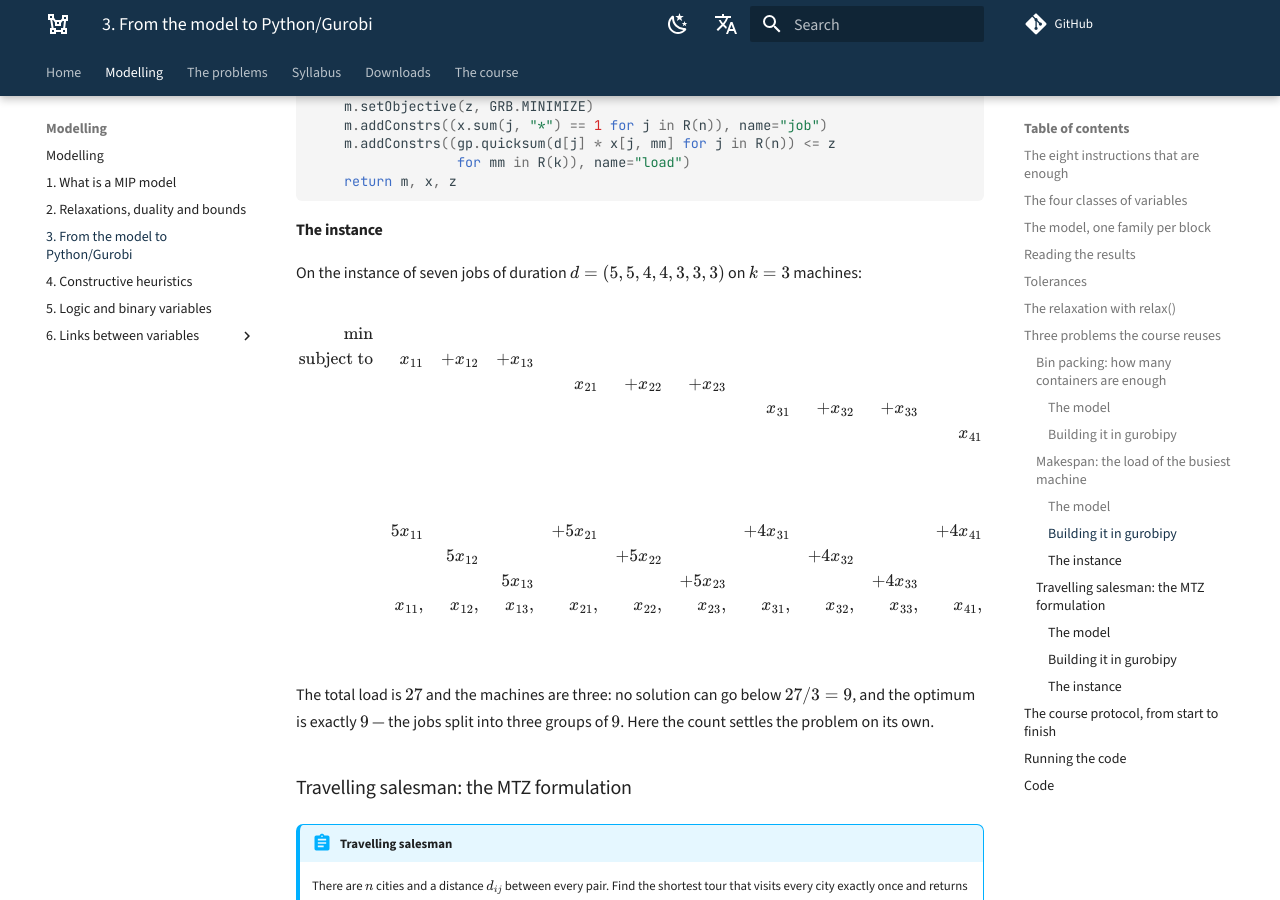
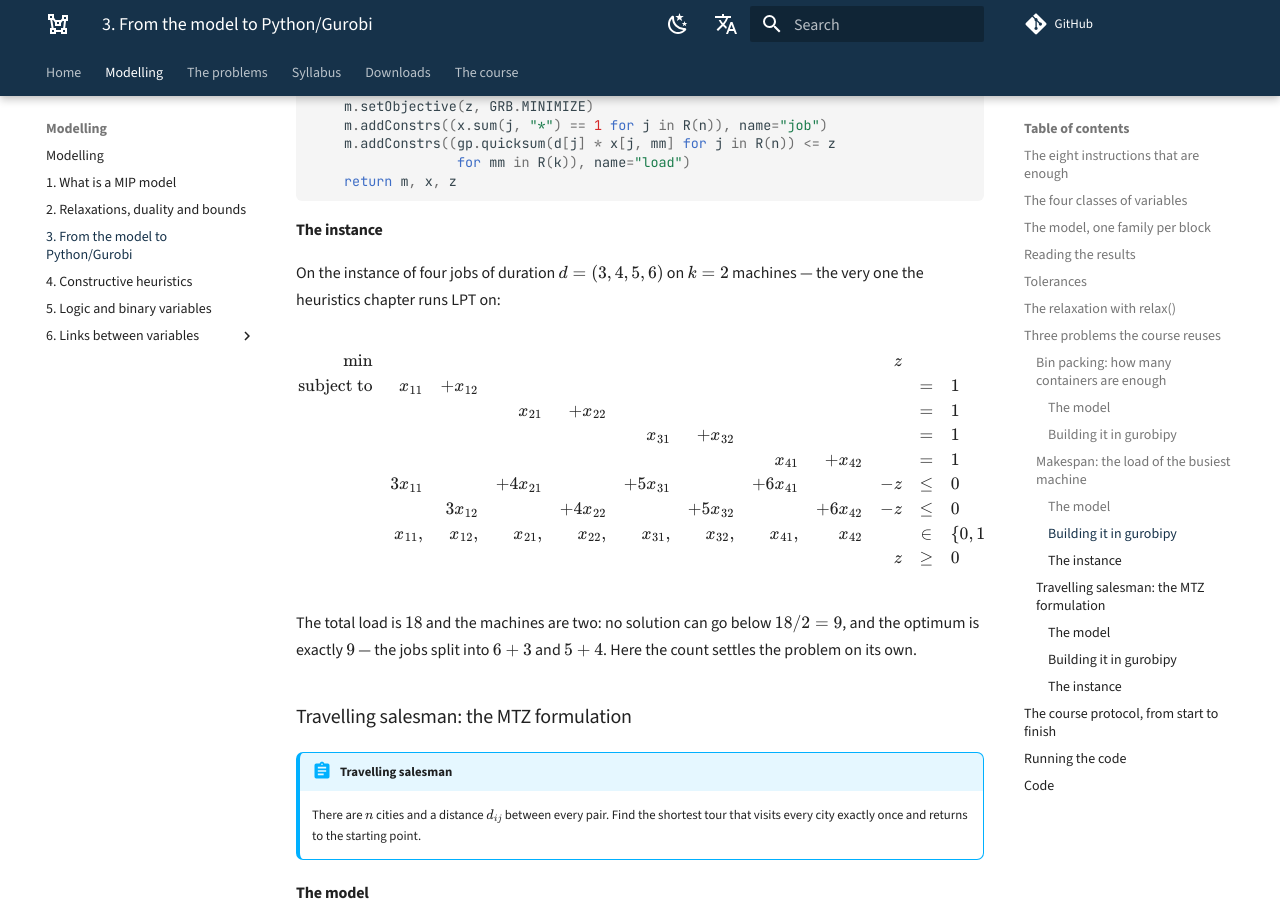
Before and after one commit to fabiofurini/mip-modelling, an MkDocs documentation site: the page built from docs/modelling-3.md, in a window 1280 px wide and 900 px high, scrolled down 7559 px. Built offline with MkDocs 1.6.1 and Material for MkDocs 9.7.7, drawn with Linux system fonts in a browser that asks for light colours; comment, search, counter and statistics services are not loaded.

Commit message:
The makespan goes down to four jobs on two machines
It had stayed the largest of the three, twenty-two variables against fifteen for
the other two. It now uses the four jobs of duration 3, 4, 5 and 6 on two
machines: nine variables, and it is exactly the example on which the heuristics
chapter compares the natural order with LPT. The optimum stays 9, and the count
18/2 reaches it.

Co-Authored-By: Claude Opus 5 <noreply@anthropic.com>

```diff
--- a/docs/modelling-3.md
+++ b/docs/modelling-3.md
@@ -332,28 +332,24 @@ def modello_cmax(d, k):
 
 #### The instance
 
-On the instance of seven jobs of duration $d = (5, 5, 4, 4, 3, 3, 3)$ on
-$k = 3$ machines:
+On the instance of four jobs of duration $d = (3, 4, 5, 6)$ on $k = 2$ machines
+— the very one the heuristics chapter runs LPT on:
 
 <!-- modello-esteso: cap06_cmax -->
 
 <div class="modello-esteso largo" markdown>
 
 $$
-\begin{array}{rrrrrrrrrrrrrrrrrrrrrrr c l}
-\min &  &  &  &  &  &  &  &  &  &  &  &  &  &  &  &  &  &  &  &  &  & z &  & \\
-\text{subject to} & x_{11} & +x_{12} & +x_{13} &  &  &  &  &  &  &  &  &  &  &  &  &  &  &  &  &  &  &  & = & 1\\
- &  &  &  & x_{21} & +x_{22} & +x_{23} &  &  &  &  &  &  &  &  &  &  &  &  &  &  &  &  & = & 1\\
- &  &  &  &  &  &  & x_{31} & +x_{32} & +x_{33} &  &  &  &  &  &  &  &  &  &  &  &  &  & = & 1\\
- &  &  &  &  &  &  &  &  &  & x_{41} & +x_{42} & +x_{43} &  &  &  &  &  &  &  &  &  &  & = & 1\\
- &  &  &  &  &  &  &  &  &  &  &  &  & x_{51} & +x_{52} & +x_{53} &  &  &  &  &  &  &  & = & 1\\
- &  &  &  &  &  &  &  &  &  &  &  &  &  &  &  & x_{61} & +x_{62} & +x_{63} &  &  &  &  & = & 1\\
- &  &  &  &  &  &  &  &  &  &  &  &  &  &  &  &  &  &  & x_{71} & +x_{72} & +x_{73} &  & = & 1\\
- & 5x_{11} &  &  & +5x_{21} &  &  & +4x_{31} &  &  & +4x_{41} &  &  & +3x_{51} &  &  & +3x_{61} &  &  & +3x_{71} &  &  & -z & \le & 0\\
- &  & 5x_{12} &  &  & +5x_{22} &  &  & +4x_{32} &  &  & +4x_{42} &  &  & +3x_{52} &  &  & +3x_{62} &  &  & +3x_{72} &  & -z & \le & 0\\
- &  &  & 5x_{13} &  &  & +5x_{23} &  &  & +4x_{33} &  &  & +4x_{43} &  &  & +3x_{53} &  &  & +3x_{63} &  &  & +3x_{73} & -z & \le & 0\\
- & x_{11}, & x_{12}, & x_{13}, & x_{21}, & x_{22}, & x_{23}, & x_{31}, & x_{32}, & x_{33}, & x_{41}, & x_{42}, & x_{43}, & x_{51}, & x_{52}, & x_{53}, & x_{61}, & x_{62}, & x_{63}, & x_{71}, & x_{72}, & x_{73} &  & \in & \{0, 1\}\\
- &  &  &  &  &  &  &  &  &  &  &  &  &  &  &  &  &  &  &  &  &  & z & \ge & 0
+\begin{array}{rrrrrrrrrr c l}
+\min &  &  &  &  &  &  &  &  & z &  & \\
+\text{subject to} & x_{11} & +x_{12} &  &  &  &  &  &  &  & = & 1\\
+ &  &  & x_{21} & +x_{22} &  &  &  &  &  & = & 1\\
+ &  &  &  &  & x_{31} & +x_{32} &  &  &  & = & 1\\
+ &  &  &  &  &  &  & x_{41} & +x_{42} &  & = & 1\\
+ & 3x_{11} &  & +4x_{21} &  & +5x_{31} &  & +6x_{41} &  & -z & \le & 0\\
+ &  & 3x_{12} &  & +4x_{22} &  & +5x_{32} &  & +6x_{42} & -z & \le & 0\\
+ & x_{11}, & x_{12}, & x_{21}, & x_{22}, & x_{31}, & x_{32}, & x_{41}, & x_{42} &  & \in & \{0, 1\}\\
+ &  &  &  &  &  &  &  &  & z & \ge & 0
 \end{array}
 $$
 
@@ -361,9 +357,9 @@ $$
 
 <!-- modello-esteso: fine -->
 
-The total load is $27$ and the machines are three: no solution can go below
-$27/3 = 9$, and the optimum is exactly $9$ — the jobs split into three groups of
-$9$. Here the count settles the problem on its own.
+The total load is $18$ and the machines are two: no solution can go below
+$18/2 = 9$, and the optimum is exactly $9$ — the jobs split into $6+3$ and
+$5+4$. Here the count settles the problem on its own.
 
 ### Travelling salesman: the MTZ formulation
 
@@ -746,8 +742,8 @@ the notebook is
     assert z_bpp == minimo_teorico
 
     # --- P||Cmax: the makespan on identical machines ---
-    d_cmax = [5, 5, 4, 4, 3, 3, 3]   # job durations
-    k_cmax = 3                       # identical machines
+    d_cmax = [3, 4, 5, 6]             # job durations
+    k_cmax = 2                       # identical machines
 
 
     def modello_cmax(d, k):
```
Also changed, not shown: 4 other files.
